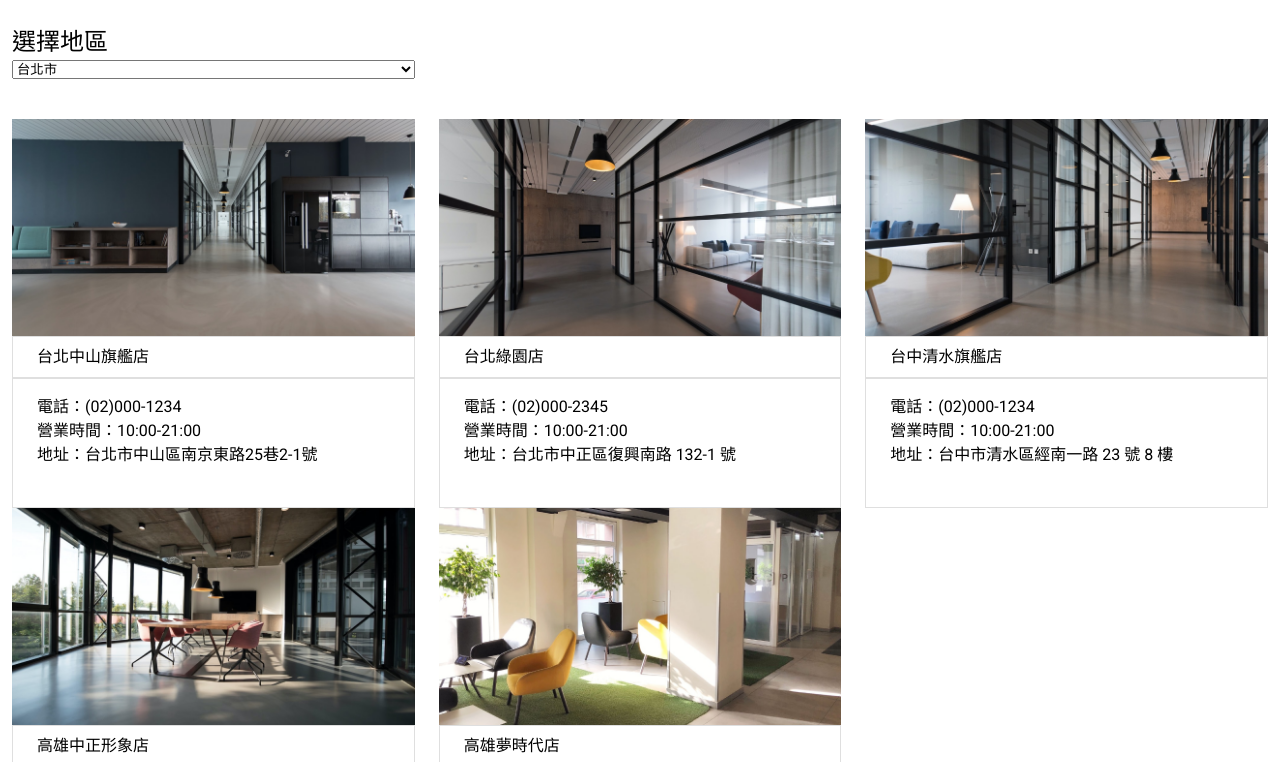
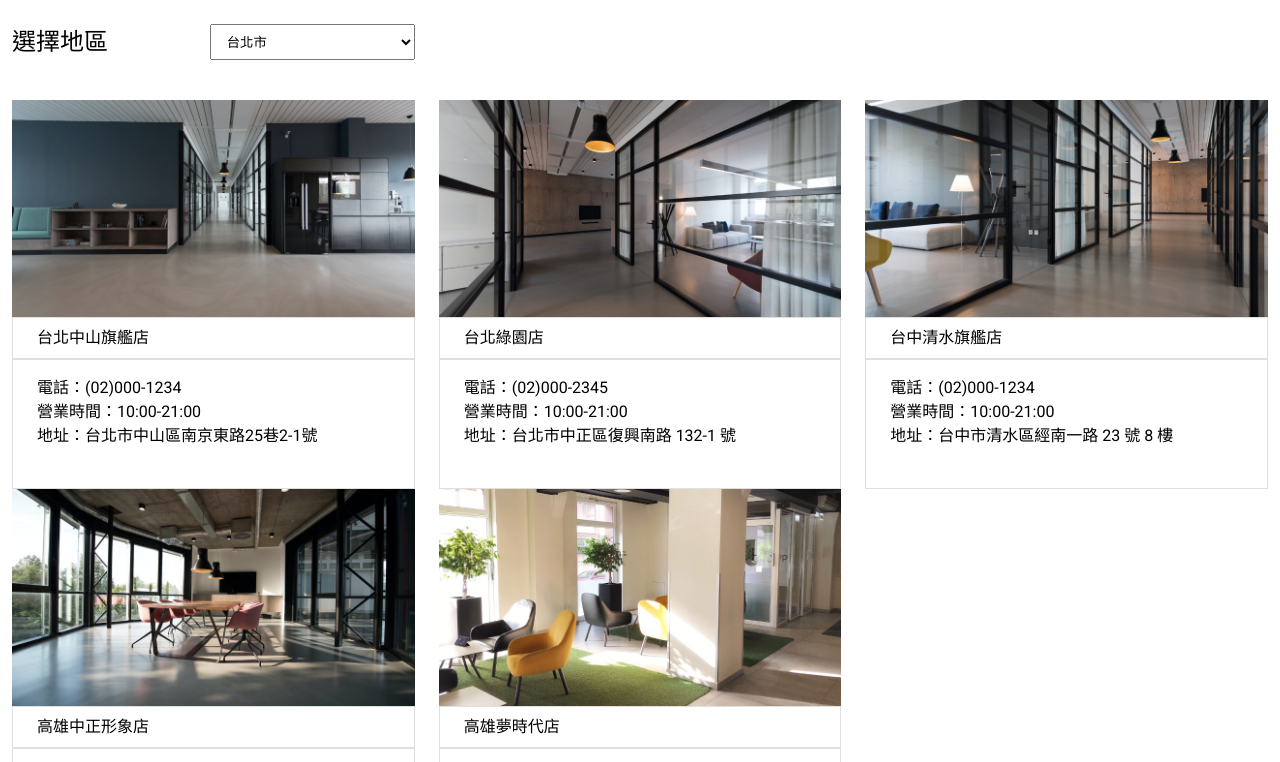
Before and after one commit to LaryZenZen/Week3-homework, a plain HTML site: page store.html in a window 1280 px wide. Shown: the part 257-1019 px from the top of the page. Drawn offline with nearby package versions, Linux system fonts and the light colour scheme.

```diff
--- a/scss/all.scss
+++ b/scss/all.scss
@@ -17,10 +17,12 @@
     .store-select {
         label {
             font-size: 24px;
+            width: 100%;
         }
         select {
             display: block;
             width: 100%;
+            padding: 6px 0 6px 12px;
         }
     }
     .store-card {
--- a/store.html
+++ b/store.html
@@ -38,8 +38,8 @@
             <div class="container">
                 <h2 class="mb-4">門市據點</h2>
                 <div class="row">
-                    <div class="store-select col-4 mb-5 ">
-                        <label for="store" class="mr-2">選擇地區</label>
+                    <div class="store-select col-4 mb-5 d-flex">
+                        <label for="store" class="">選擇地區</label>
                         <select name="store" id="store">
                           <option value="台北市">台北市</option>
                           <option value="台北中山旗艦店">台北中山旗艦店</option>
```
Also changed, not shown: index.html (+3 -1 lines), css/all.css, 1 other file.
